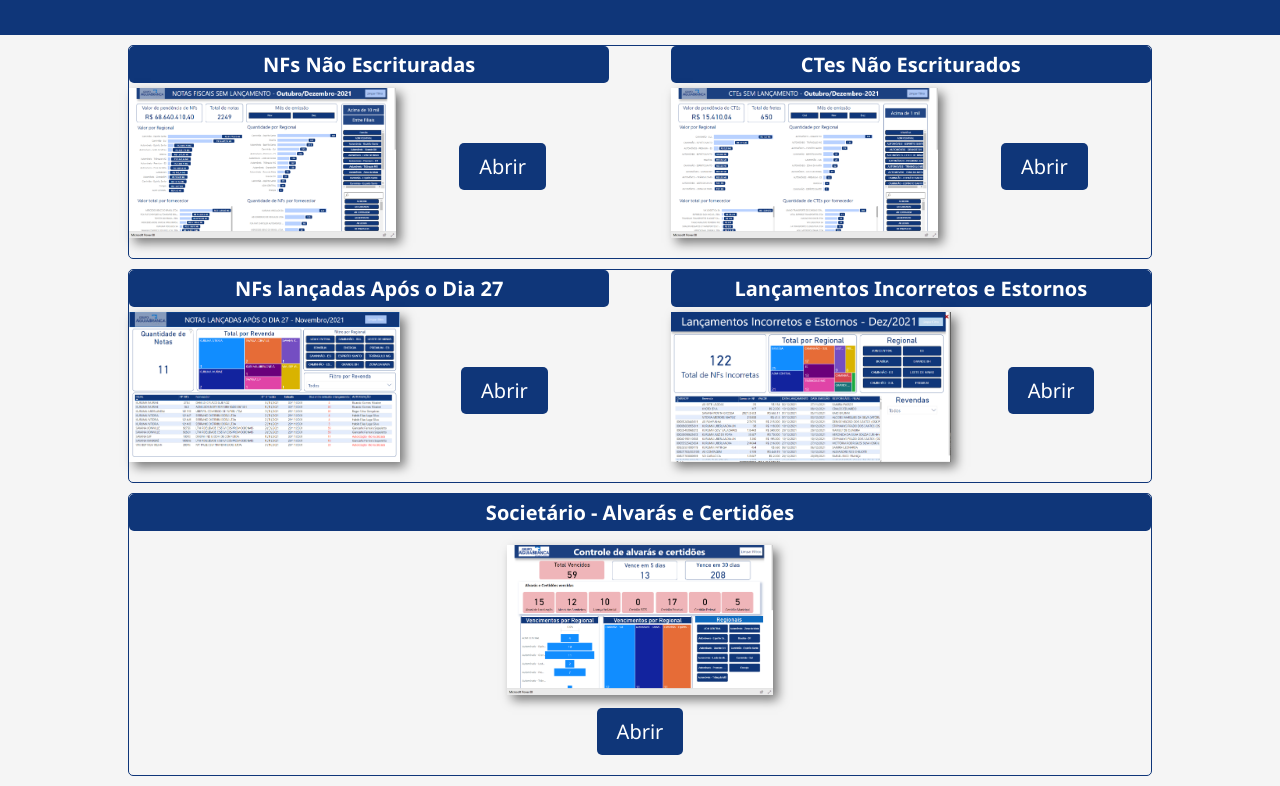
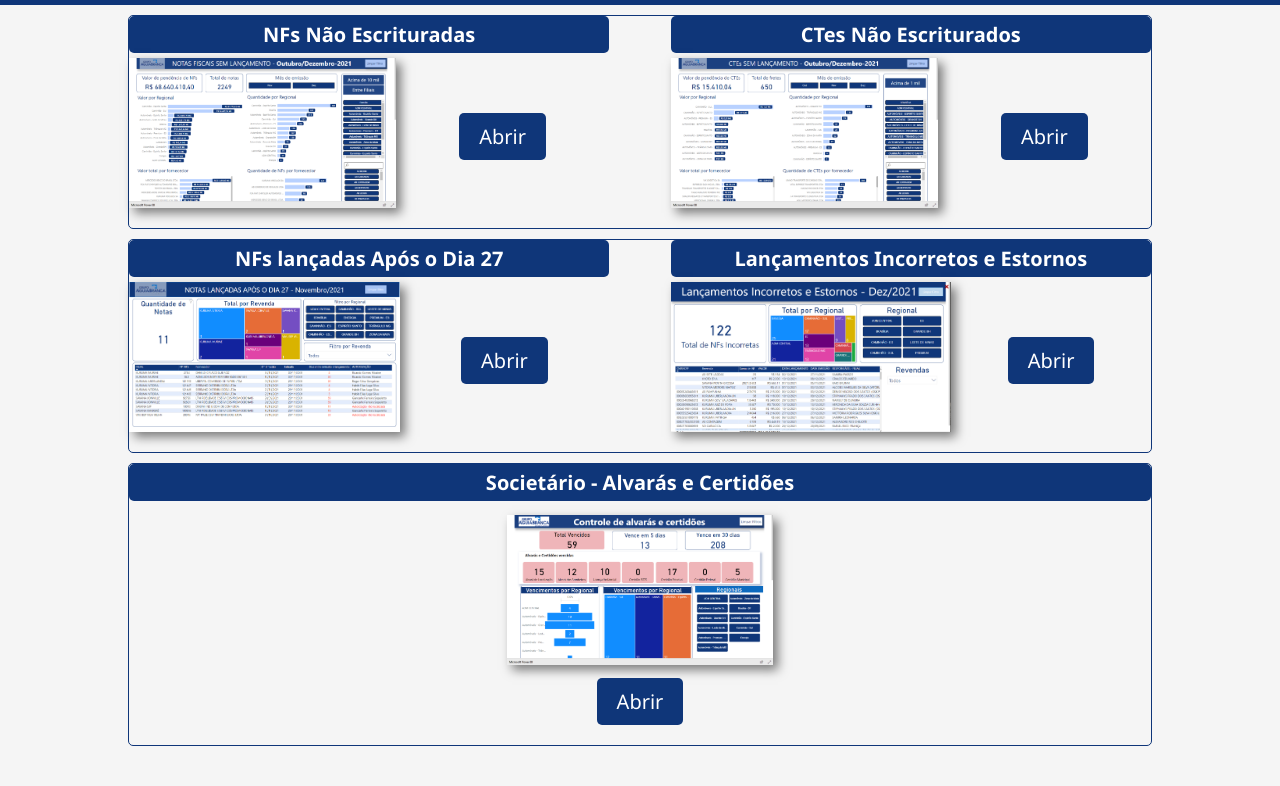
Before and after one commit to LuizFTS/Indicadores, a plain HTML site: page index.html in a window 1280 px wide. Shown: the part 95-881 px from the top of the page. After the commit the page ends 851 px from the top, so only its background shows below. Drawn offline with Linux system fonts and the light colour scheme.

Commit message:
Update index.html

```diff
--- a/index.html
+++ b/index.html
@@ -93,10 +93,6 @@
                 </svg>
         </div>
     </header>
-    <div class="depois__header"></div>
-
-
-
 
     <div class="body row">
         <div class="card card_right">
```
